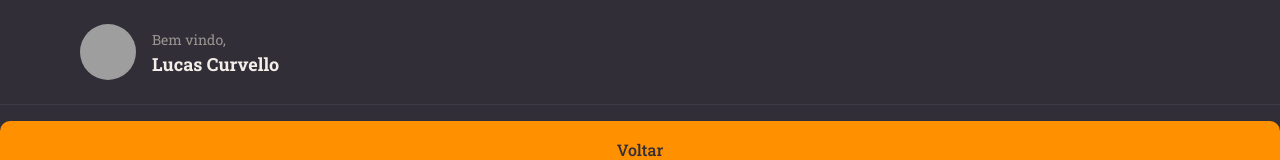
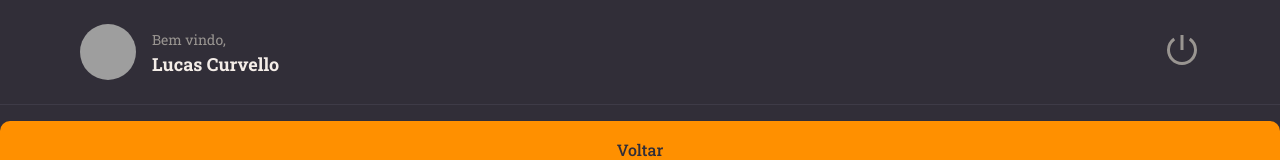
Before and after one commit to llucas30/rocketnotes, a React (Vite) app: page / in a window 1280 px wide. Shown: the top 160 px of the page. Built offline with nearby package versions, Linux system fonts and the light colour scheme; grey boxes are pictures that could not be loaded.

Commit message:
shutdown icon

```diff
--- a/src/components/Header/index.jsx
+++ b/src/components/Header/index.jsx
@@ -1,4 +1,5 @@
-import { Container, Profile } from "./styles";
+import {RiShutDownLine} from 'react-icons/ri';
+import { Container, Profile, Logout } from "./styles";
 
 export function Header(){
   return(
@@ -10,6 +11,10 @@
           <strong>Lucas Curvello</strong>
         </div>
       </Profile>
+
+      <Logout>
+        <RiShutDownLine />
+      </Logout>
     </Container>
   );
 }
--- a/src/components/Header/styles.js
+++ b/src/components/Header/styles.js
@@ -43,3 +43,13 @@
     }
   }
 `;
+
+export const Logout = styled.button`
+  border: none;
+  background: none;
+
+  > svg {
+    color: ${({ theme }) => theme.COLORS.GRAY_100};
+    font-size: 36px;
+  }
+`;
```
